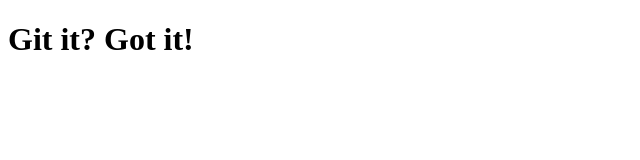
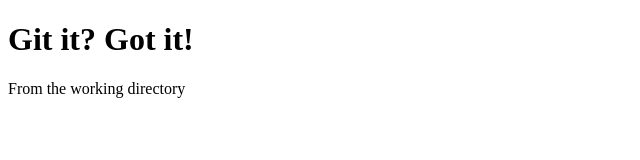
Before and after one commit to emuel/demo, a plain HTML site: page index.html in a window 1280 px wide. Shown: the whole page, without its empty margins (0-640 px from the left). Drawn offline with Linux system fonts and the light colour scheme.

Commit message:
Update index.html

```diff
--- a/index.html
+++ b/index.html
@@ -8,5 +8,7 @@
 
 <body>
     <h1>Git it? Got it!</h1>
+    From the working directory
+
 </body>
 </html>
```
